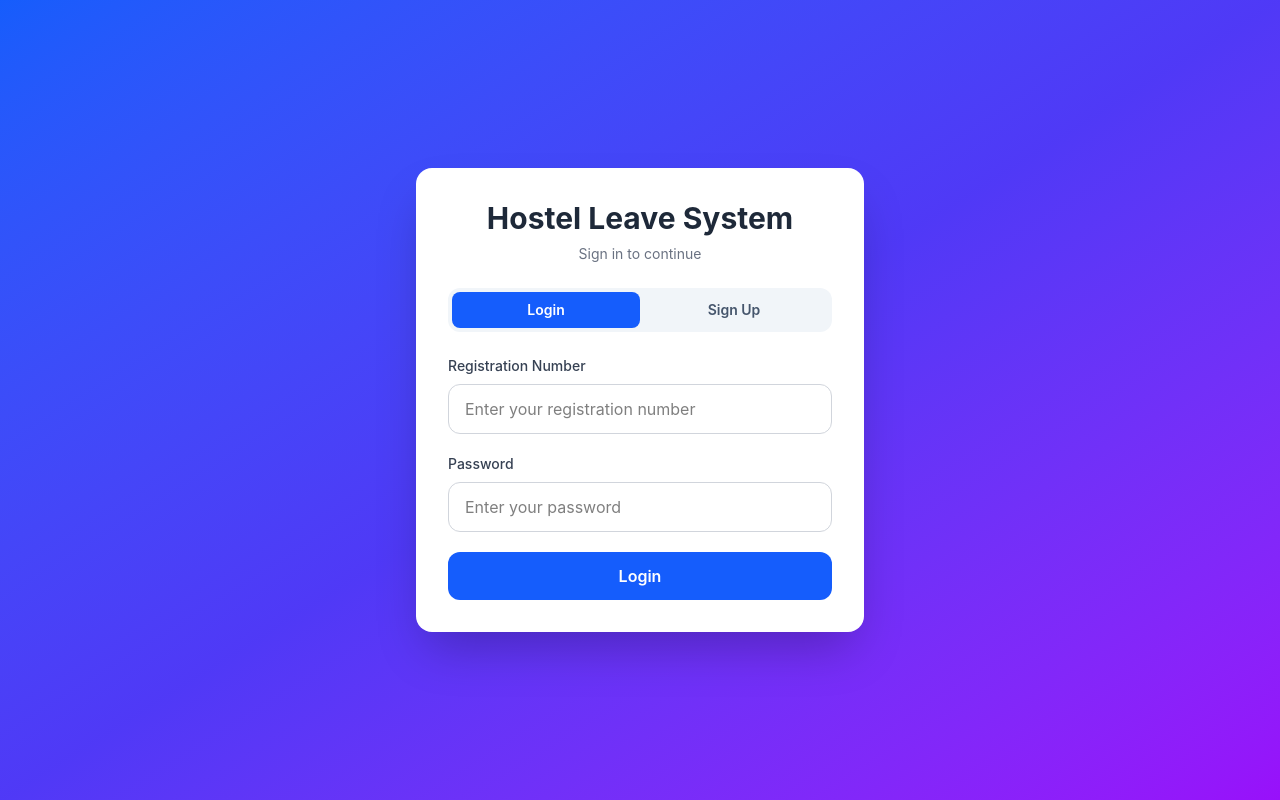
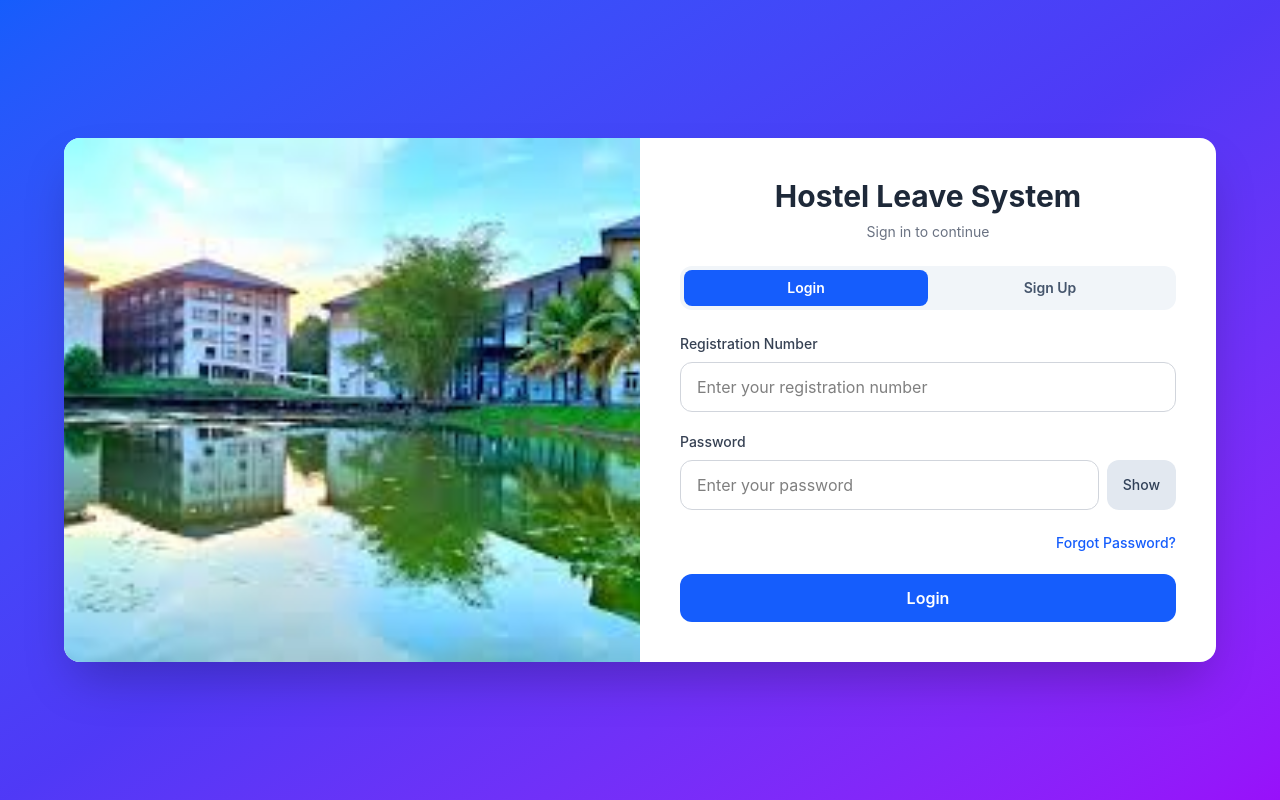
Before and after one commit to Dulangilakshani/hostel-leave-management-system, a React (Vite) app in the folder client/: page / in a window 1280 px wide. Built offline with nearby package versions, Linux system fonts and the light colour scheme.

Commit message:
Update Login.jsx

```diff
--- a/client/src/pages/Login.jsx
+++ b/client/src/pages/Login.jsx
@@ -1,10 +1,16 @@
 import React, { useState } from "react";
 import API from "../services/api";
 import { useNavigate } from "react-router-dom";
+import facultyImg from "../assets/faculty.jpg";
 
 function Login() {
   const [isSignup, setIsSignup] = useState(false);
+  const [showForgot, setShowForgot] = useState(false);
   const [loading, setLoading] = useState(false);
+
+  const [showLoginPassword, setShowLoginPassword] = useState(false);
+  const [showSignupPassword, setShowSignupPassword] = useState(false);
+  const [showResetPassword, setShowResetPassword] = useState(false);
 
   const [loginData, setLoginData] = useState({
     regNo: "",
@@ -20,6 +26,11 @@ function Login() {
     year: "",
   });
 
+  const [resetData, setResetData] = useState({
+    regNo: "",
+    newPassword: "",
+  });
+
   const navigate = useNavigate();
 
   const handleLoginChange = (e) => {
@@ -31,6 +42,13 @@ function Login() {
 
   const handleSignupChange = (e) => {
     setSignupData((prev) => ({
+      ...prev,
+      [e.target.name]: e.target.value,
+    }));
+  };
+
+  const handleResetChange = (e) => {
+    setResetData((prev) => ({
       ...prev,
       [e.target.name]: e.target.value,
     }));
@@ -110,18 +128,61 @@ function Login() {
     }
   };
 
+  const handleResetSubmit = async (e) => {
+    e.preventDefault();
+
+    if (!resetData.regNo || !resetData.newPassword) {
+      alert("Please fill all reset fields");
+      return;
+    }
+
+    try {
+      setLoading(true);
+
+      const res = await API.put("/auth/reset-password", resetData);
+
+      alert(res.data.message || "Password reset successful");
+
+      setResetData({
+        regNo: "",
+        newPassword: "",
+      });
+
+      setShowForgot(false);
+    } catch (error) {
+      console.log("RESET ERROR:", error.response?.data || error.message);
+      alert(error.response?.data?.message || "Password reset failed");
+    } finally {
+      setLoading(false);
+    }
+  };
+
   return (
-    <div className="min-h-screen bg-gradient-to-br from-blue-600 via-indigo-600 to-purple-600 flex items-center justify-center px-4">
-      <div className="w-full max-w-md rounded-2xl bg-white shadow-2xl p-8">
+    <div className="min-h-screen bg-gradient-to-br from-blue-600 via-indigo-600 to-purple-600 flex items-center justify-center px-4 py-6">
+      <div className="w-full max-w-6xl overflow-hidden rounded-2xl bg-white shadow-2xl grid grid-cols-1 md:grid-cols-2">
+        <div className="hidden md:block h-full">
+          <img
+            src={facultyImg}
+            alt="Faculty"
+            className="h-full w-full object-cover"
+          />
+        </div>
+
+        <div className="p-8 md:p-10">
           <div className="mb-6 text-center">
             <h1 className="text-3xl font-bold text-gray-800">
               Hostel Leave System
             </h1>
             <p className="mt-2 text-sm text-gray-500">
-            {isSignup ? "Create a new student account" : "Sign in to continue"}
+              {showForgot
+                ? "Reset your password"
+                : isSignup
+                ? "Create a new student account"
+                : "Sign in to continue"}
             </p>
           </div>
 
+          {!showForgot && (
             <div className="mb-6 flex rounded-xl bg-slate-100 p-1">
               <button
                 type="button"
@@ -147,8 +208,64 @@ function Login() {
                 Sign Up
               </button>
             </div>
+          )}
 
-        {!isSignup ? (
+          {showForgot ? (
+            <form onSubmit={handleResetSubmit} className="space-y-5">
+              <div>
+                <label className="mb-2 block text-sm font-medium text-gray-700">
+                  Registration Number
+                </label>
+                <input
+                  type="text"
+                  name="regNo"
+                  placeholder="Enter your registration number"
+                  value={resetData.regNo}
+                  onChange={handleResetChange}
+                  className="w-full rounded-xl border border-gray-300 px-4 py-3 outline-none transition focus:border-blue-500 focus:ring-2 focus:ring-blue-200"
+                />
+              </div>
+
+              <div>
+                <label className="mb-2 block text-sm font-medium text-gray-700">
+                  New Password
+                </label>
+                <div className="flex gap-2">
+                  <input
+                    type={showResetPassword ? "text" : "password"}
+                    name="newPassword"
+                    placeholder="Enter new password"
+                    value={resetData.newPassword}
+                    onChange={handleResetChange}
+                    className="w-full rounded-xl border border-gray-300 px-4 py-3 outline-none transition focus:border-blue-500 focus:ring-2 focus:ring-blue-200"
+                  />
+                  <button
+                    type="button"
+                    onClick={() => setShowResetPassword(!showResetPassword)}
+                    className="rounded-xl bg-slate-200 px-4 py-3 text-sm font-medium text-slate-700"
+                  >
+                    {showResetPassword ? "Hide" : "Show"}
+                  </button>
+                </div>
+              </div>
+
+              <button
+                type="submit"
+                disabled={loading}
+                className="w-full rounded-xl bg-orange-600 py-3 font-semibold text-white transition hover:bg-orange-700 disabled:cursor-not-allowed disabled:bg-orange-400"
+              >
+                {loading ? "Resetting..." : "Reset Password"}
+              </button>
+
+              <button
+                type="button"
+                onClick={() => setShowForgot(false)}
+                className="w-full rounded-xl bg-slate-200 py-3 font-semibold text-slate-700 transition hover:bg-slate-300"
+              >
+                Back to Login
+              </button>
+            </form>
+          ) : !isSignup ? (
             <form onSubmit={handleLoginSubmit} className="space-y-5">
               <div>
                 <label className="mb-2 block text-sm font-medium text-gray-700">
@@ -168,14 +285,33 @@ function Login() {
                 <label className="mb-2 block text-sm font-medium text-gray-700">
                   Password
                 </label>
+                <div className="flex gap-2">
                   <input
-                type="password"
+                    type={showLoginPassword ? "text" : "password"}
                     name="password"
                     placeholder="Enter your password"
                     value={loginData.password}
                     onChange={handleLoginChange}
                     className="w-full rounded-xl border border-gray-300 px-4 py-3 outline-none transition focus:border-blue-500 focus:ring-2 focus:ring-blue-200"
                   />
+                  <button
+                    type="button"
+                    onClick={() => setShowLoginPassword(!showLoginPassword)}
+                    className="rounded-xl bg-slate-200 px-4 py-3 text-sm font-medium text-slate-700"
+                  >
+                    {showLoginPassword ? "Hide" : "Show"}
+                  </button>
+                </div>
+              </div>
+
+              <div className="text-right">
+                <button
+                  type="button"
+                  onClick={() => setShowForgot(true)}
+                  className="text-sm font-medium text-blue-600 hover:text-blue-800"
+                >
+                  Forgot Password?
+                </button>
               </div>
 
               <button
@@ -234,14 +370,23 @@ function Login() {
                 <label className="mb-2 block text-sm font-medium text-gray-700">
                   Password
                 </label>
+                <div className="flex gap-2">
                   <input
-                type="password"
+                    type={showSignupPassword ? "text" : "password"}
                     name="password"
                     placeholder="Enter password"
                     value={signupData.password}
                     onChange={handleSignupChange}
                     className="w-full rounded-xl border border-gray-300 px-4 py-3 outline-none transition focus:border-blue-500 focus:ring-2 focus:ring-blue-200"
                   />
+                  <button
+                    type="button"
+                    onClick={() => setShowSignupPassword(!showSignupPassword)}
+                    className="rounded-xl bg-slate-200 px-4 py-3 text-sm font-medium text-slate-700"
+                  >
+                    {showSignupPassword ? "Hide" : "Show"}
+                  </button>
+                </div>
               </div>
 
               <div>
@@ -283,6 +428,7 @@ function Login() {
           )}
         </div>
       </div>
+    </div>
   );
 }
 
```
Lines whose indentation alone changed are shown as unchanged.
